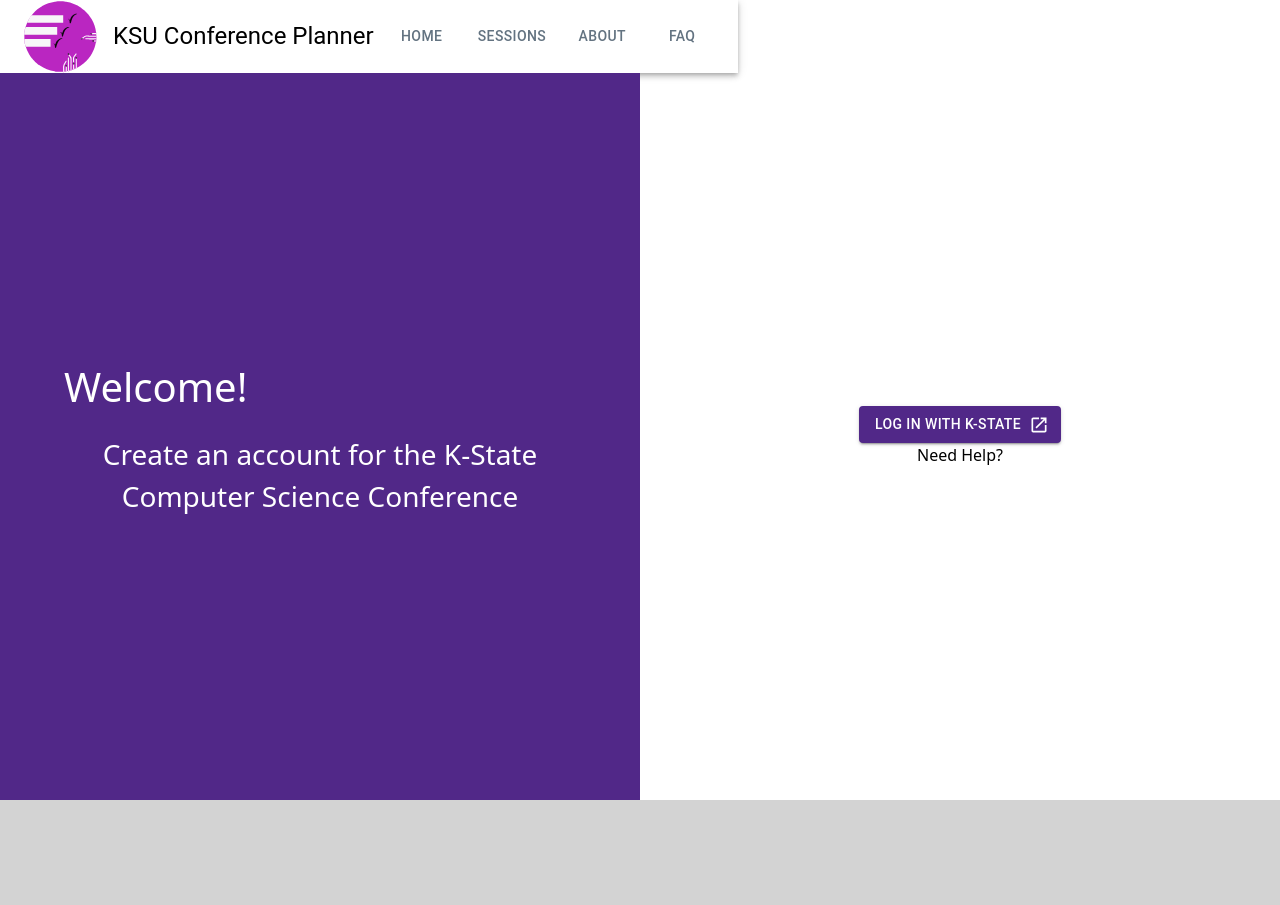
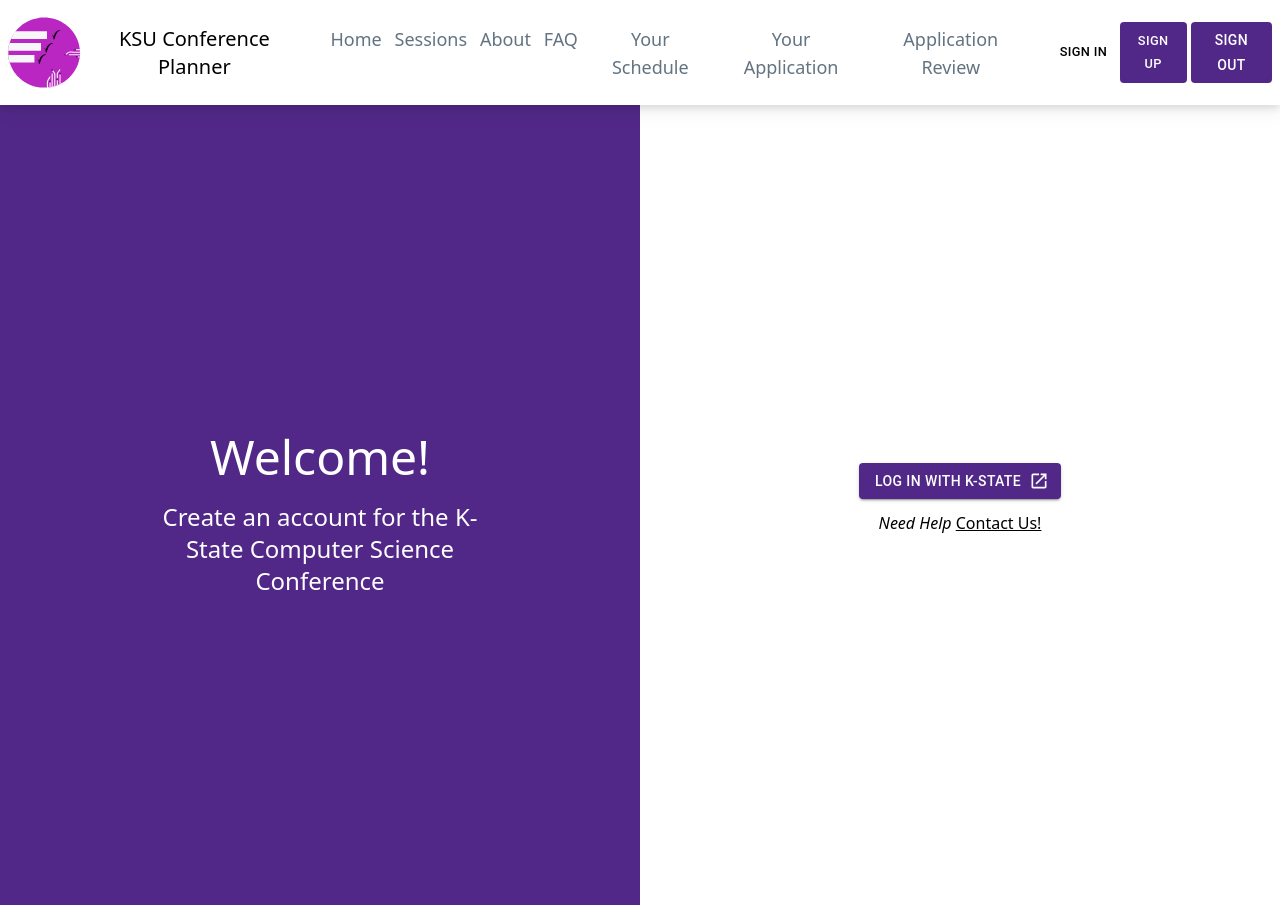
Before and after one commit to SethBrittain/KSU-Conference-Planner, a React (Create React App) app in the folder Frontend/: page /SignUp1 in a window 1280 px wide. Before the commit the page ends 800 px from the top, so only its background shows below. Built offline with nearby package versions, Linux system fonts and the light colour scheme.

Commit message:
Converted MUI to tailwind

```diff
--- a/Frontend/src/App.css
+++ b/Frontend/src/App.css
@@ -1,42 +1,5 @@
-@tailwind base;
-@tailwind components;
-@tailwind utilities;
-
 .App {
-  text-align: center;
+	height: 100vh;
+	max-width: 100%;
+	text-align: center;
 }
-
-.App-logo {
-  height: 40vmin;
-  pointer-events: none;
-}
-
-@media (prefers-reduced-motion: no-preference) {
-  .App-logo {
-    animation: App-logo-spin infinite 20s linear;
-  }
-}
-
-.App-header {
-  background-color: #282c34;
-  min-height: 100vh;
-  display: flex;
-  flex-direction: column;
-  align-items: center;
-  justify-content: center;
-  font-size: calc(10px + 2vmin);
-  color: white;
-}
-
-.App-link {
-  color: #61dafb;
-}
-
-@keyframes App-logo-spin {
-  from {
-    transform: rotate(0deg);
-  }
-  to {
-    transform: rotate(360deg);
-  }
-}
--- a/Frontend/src/App.tsx
+++ b/Frontend/src/App.tsx
@@ -5,20 +5,22 @@
 THE USE OR OTHER DEALINGS IN THE SOFTWARE.*/
 
 import './App.css';
-import { Route, createBrowserRouter, createRoutesFromElements, RouterProvider, BrowserRouter} from "react-router-dom";
+import { Route, createBrowserRouter, createRoutesFromElements, RouterProvider } from "react-router-dom";
 
-import ComponentTest from './Components/Pages/ComponentTest/ComponentTest';
 import LandingPage from './Components/Pages/LandingPage/LandingPage';
 import SignUpPage2 from './Components/Pages/SignUpPage2/SignUpPage2';
 import SignUpPage1 from './Components/Pages/SignUpPage/SignUpPage1';
+import ComponentTest from './Components/Pages/ComponentTest/ComponentTest';
+import Navbar from './Components/Navbars/Navbar';
 
-
+// Setup router
 const router = createBrowserRouter(
 	createRoutesFromElements(
 		<Route>
-          <Route index element={<LandingPage/>}/>
+			<Route path='/' index element={<LandingPage/>}/>
 			<Route path='SignUp' element={<SignUpPage2/>}/>
 			<Route path='SignUp1' element={<SignUpPage1/>}/>
+			<Route path='component-test' element={<ComponentTest/>}/>
 		</Route>
 	)
   )
@@ -26,9 +28,9 @@
 // Main App Component
 function App()  {
 	return (
-    <div className="App">
-
-      <RouterProvider router={router}/>
+		<div className="App" id="App">
+			<Navbar NavbarType='SignUp' CurrentPage='SignUp'/>
+			<RouterProvider router={router} />
 		</div>
   )
 }
--- /dev/null
+++ b/Frontend/src/Components/Navbars/Navbar.css
@@ -0,0 +1,10 @@
+#navbar > * {
+	padding: 0 0.5rem;
+}
+.navlinks > * {
+	padding: 0 0.4rem;
+}
+.navlinks {
+	overflow: hidden;
+	transition: max-height 0.25s ease-out;
+}
--- a/Frontend/src/Components/Navbars/Navbar.tsx
+++ b/Frontend/src/Components/Navbars/Navbar.tsx
@@ -1,6 +1,9 @@
-import React, { ReactElement } from "react";
+import React, { ReactElement, useState } from "react";
 import { AppBar, Toolbar, Typography, Stack, Button, Box} from "@mui/material";
 import {ReactComponent as Icon} from '../Icon.svg';
+import MenuIcon from '@mui/icons-material/Menu';
+
+import './Navbar.css';
 
 type itemType = {
     name: string;
@@ -138,8 +141,7 @@
 
 const Navbar = ({NavbarType, CurrentPage}: NavbarProps) =>
 {
-    return(
-        <Box display="flex" flexDirection="row">
+	const old : React.JSX.Element = <Box display="flex" flexDirection="row">
 	<AppBar position='static'style={{ background: '#FFFFFF'}}>
 		<Toolbar >
 			<Icon/>
@@ -162,7 +164,42 @@
 			</Stack>
 		</Toolbar>
 	</AppBar>
-        </Box>
+	</Box>;
+	// return old;
+
+	const [show, setShow] = useState(false);
+
+    return(
+        <div id="navbar" className="flex flex-col md:flex-row bg-white drop-shadow-lg items-center sticky top-0 py-4">
+			<div className="flex items-center justify-between w-full md:w-auto">
+				<Icon/>
+				<h1 className="text-md md:text-xl">KSU Conference Planner</h1>
+				<span className="md:hidden md:justify-self-left"><Button onClick={()=>{setShow(!show)}} style={{ outline: "solid 1px"}}><MenuIcon/></Button></span>
+			</div>
+			<div style={{ maxHeight: show ? "256px" : "0" }} className="flex flex-col md:hidden navlinks text-[#637381] text-lg grow my-2">
+				<a>Home</a>
+				<a>Sessions</a>
+				<a>About</a>
+				<a>FAQ</a>
+				<a>Your Schedule</a>
+				<a>Your Application</a>
+				<a>Application Review</a>
+			</div>
+			<div className="hidden md:flex flex-row navlinks text-[#637381] text-lg grow my-2">
+				<a>Home</a>
+				<a>Sessions</a>
+				<a>About</a>
+				<a>FAQ</a>
+				<a>Your Schedule</a>
+				<a>Your Application</a>
+				<a>Application Review</a>
+			</div>
+			<div className="auth flex align-items-middle justify-between shrink">
+				<Button style={{ color: '#000000', fontSize: '.8rem'}} >Sign In</Button>&nbsp;
+				<Button style={{ color: '#FFFFFF', backgroundColor: '#512888', fontSize: '.8rem'}}>Sign Up</Button>&nbsp;
+				<Button style={{ color: '#FFFFFF', backgroundColor: '#512888'}}>Sign Out</Button>
+			</div>
+		</div>
 
     )
 }
--- a/Frontend/src/Components/Pages/ComponentTest/ComponentTest.tsx
+++ b/Frontend/src/Components/Pages/ComponentTest/ComponentTest.tsx
@@ -8,29 +8,11 @@
 import {Stack} from '@mui/material';
 import LandingPage from '../LandingPage/LandingPage';
 import SignUpPage1 from '../SignUpPage/SignUpPage1';
-
-function useWindowSize() {
-    const [size, setSize] = useState([0,0]);
-    useLayoutEffect(()=> {
-        function updateSize()
-        {
-            setSize([window.innerWidth, window.innerHeight]);
-        }
-       window.addEventListener('resize', updateSize);
-       updateSize();
-       return() => window.removeEventListener('resize', updateSize);
-    }, []);
-    return size;
-}
-
+import Navbar from '../../Navbars/Navbar';
 
 const ComponentTest = (): React.JSX.Element => {
-    const size = useWindowSize();
-
     return (
-       //<LandingPage></LandingPage>
-       //<SignUpPage2></SignUpPage2>
-       <SignUpPage1/>
+		<Navbar NavbarType='SignUp' CurrentPage='SignUp'/>
     );
 };
 
--- a/Frontend/src/Components/Pages/SignUpPage/SignUpPage1.tsx
+++ b/Frontend/src/Components/Pages/SignUpPage/SignUpPage1.tsx
@@ -2,10 +2,11 @@
 import {Stack, Grid} from '@mui/material';
 import Box from '@mui/material/Box';
 import { MuiSignUpButton } from '../../Button/Button';
+import React from 'react';
 
-const SignUpPage1 = (): React.JSX.Element => {
+type SignUpPage1Props = {};
 
-    return (
+const old : React.JSX.Element =
 	<Box
 	height={window.innerHeight}
 	width={window.innerWidth}
@@ -62,8 +63,26 @@
 			</Box>
 
 		</Stack>
-        </Box>
+	</Box>;
 
+const SignUpPage1 = (): React.JSX.Element => {
+	// return old;
+    return (
+		<div className="flex flex-col h-full">
+			{/* <Navbar NavbarType='SignUp' CurrentPage='SignUp'/> */}
+			<div id="content" className='grow grid grid-cols-1 md:grid-cols-2'>
+				<div className="h-full flex flex-col justify-center items-center bg-[#512888] text-white">
+					<h1 className="text-5xl p-5">Welcome!</h1>
+					<p className="text-2xl w-6/12">Create an account for the K-State Computer Science Conference</p>
+				</div>
+				<div className="h-full flex flex-col justify-center items-md-center bg-white text-black">
+					<MuiSignUpButton/>
+					<div className='p-3'>
+						<i>Need Help&nbsp;</i><a className='underline' href="https://www.google.com">Contact Us!</a>
+					</div>
+				</div>
+			</div>
+		</div>
 	);
 };
 
--- a/Frontend/src/index.css
+++ b/Frontend/src/index.css
@@ -1,3 +1,7 @@
+@tailwind base;
+@tailwind components;
+@tailwind utilities;
+
 html, body {
     height: 100vh;
     background-color: lightgray;
--- a/Frontend/tailwind.config.js
+++ b/Frontend/tailwind.config.js
@@ -1,8 +1,10 @@
 /** @type {import('tailwindcss').Config} */
 module.exports = {
-  content: ["./src/**/*.{html,tsx,js}"],
-  theme: {
-    extend: {},
-  },
-  plugins: [],
-}
+	content: [
+	  "./src/**/*.{js,jsx,ts,tsx}",
+	],
+	theme: {
+	  extend: {},
+	},
+	plugins: [],
+  }
```
Also changed, not shown: Frontend/package.json (+4 -4 lines), 1 other file (tests, documents, lock files or other folders). Lines whose indentation alone changed are shown as unchanged.
